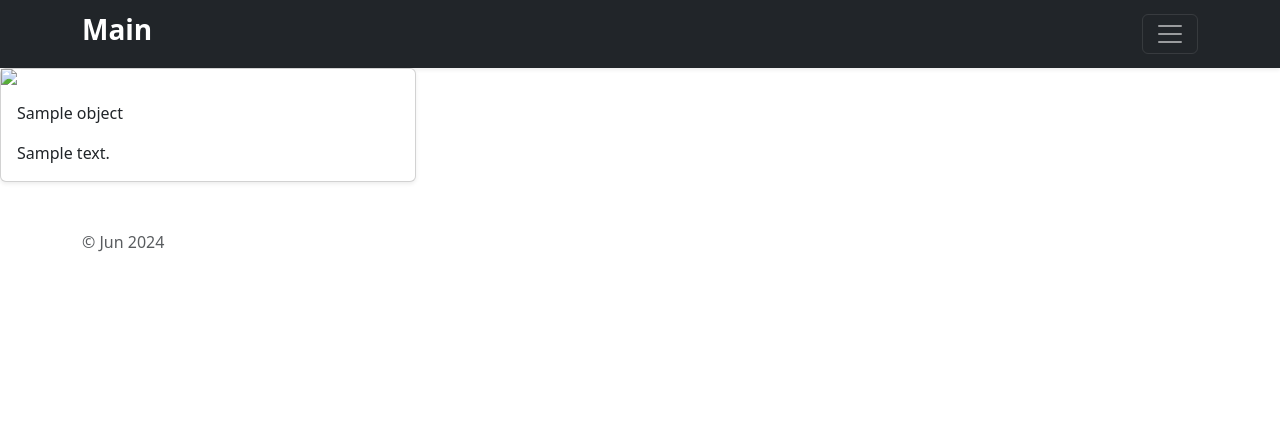
After one commit to Menosad/django_project_1, a Django app: template catalog/templates/catalog/blog_detail.html in a window 1280 px wide. The commit adds this page. Shown: the top 422 px of the page. Run offline with Django 5.2, Linux system fonts and the light colour scheme; the template is opened without the code that fills it: most values are stand-ins (such as "Sample title", 1, 10 or a date in 2020); data that the repository does not hold is empty; some libraries are stand-ins or nearby versions.

```diff
--- /dev/null
+++ b/catalog/templates/catalog/blog_detail.html
@@ -0,0 +1,15 @@
+{% extends 'catalog/base.html' %}
+{% load my_tags %}
+{% block  content %}
+<div class="row row-cols-1 row-cols-sm-2 row-cols-md-3 g-3">
+    <div class="col">
+        <div class="card shadow-sm">
+            <img src="{{ object.preview | media_filter }}">
+            <div class="card-body">
+                <p class="card-text">{{ object.title }}</p>
+                <p class="card-text">{{ object.content }}</p>
+            </div>
+        </div>
+    </div>
+</div>
+{% endblock %}
--- a/catalog/templates/catalog/blog_form.html
+++ b/catalog/templates/catalog/blog_form.html
@@ -5,7 +5,8 @@
         <div class="card shadow-sm">
             <form class="POST" enctype="multipart/form-data">
                 {% csrf_token %}
-                {{ object.as_p }}
+                {{ form.as_p }}
+                <button class="btn btn-primary" type="submit">Сохранить</button>
             </form>
         </div>
     </div>
--- a/catalog/templates/catalog/blog_list.html
+++ b/catalog/templates/catalog/blog_list.html
@@ -13,9 +13,11 @@
             <img src="{{ prod.preview | media_filter }}">
             <div class="card-body">
                 <p class="card-text">{{ prod.title }}</p>
-                <p class="card-text">{{ prod.content }}</p>
+                <p class="card-text">{{ prod.content| name_filter }}</p>
             </div>
         </div>
+        <a href="{% url 'catalog:detail' prod.pk %}" class="btn btn-secondary">more</a>
+        <a href="{% url 'catalog:edit' prod.pk %}" class="btn btn-secondary">edit</a>
     </div>
 </div>
 {% endfor %}
--- a/catalog/urls.py
+++ b/catalog/urls.py
@@ -1,7 +1,8 @@
 from django.urls import path
 
 from catalog.apps import MyappConfig
-from catalog.views import CatalogListView, CatalogTemplateView, ProductDetailView, BlogListView, BlogCreateView
+from catalog.views import CatalogListView, CatalogTemplateView, ProductDetailView, BlogListView, BlogCreateView, \
+    BlogDetailView, BlogUpdateView
 
 app_name = MyappConfig.name
 
@@ -11,4 +12,6 @@ urlpatterns = [
     path('product/<int:pk>/', ProductDetailView.as_view(), name='product'),
     path('blog_list/', BlogListView.as_view(), name='blog_list'),
     path('blog_form/', BlogCreateView.as_view(), name='create'),
+    path('blog_detail/<int:pk>/', BlogDetailView.as_view(), name='detail'),
+    path('blog_form/<int:pk>/', BlogUpdateView.as_view(), name='edit'),
 ]
```
Also changed, not shown: catalog/views.py (+14 -2 lines).
